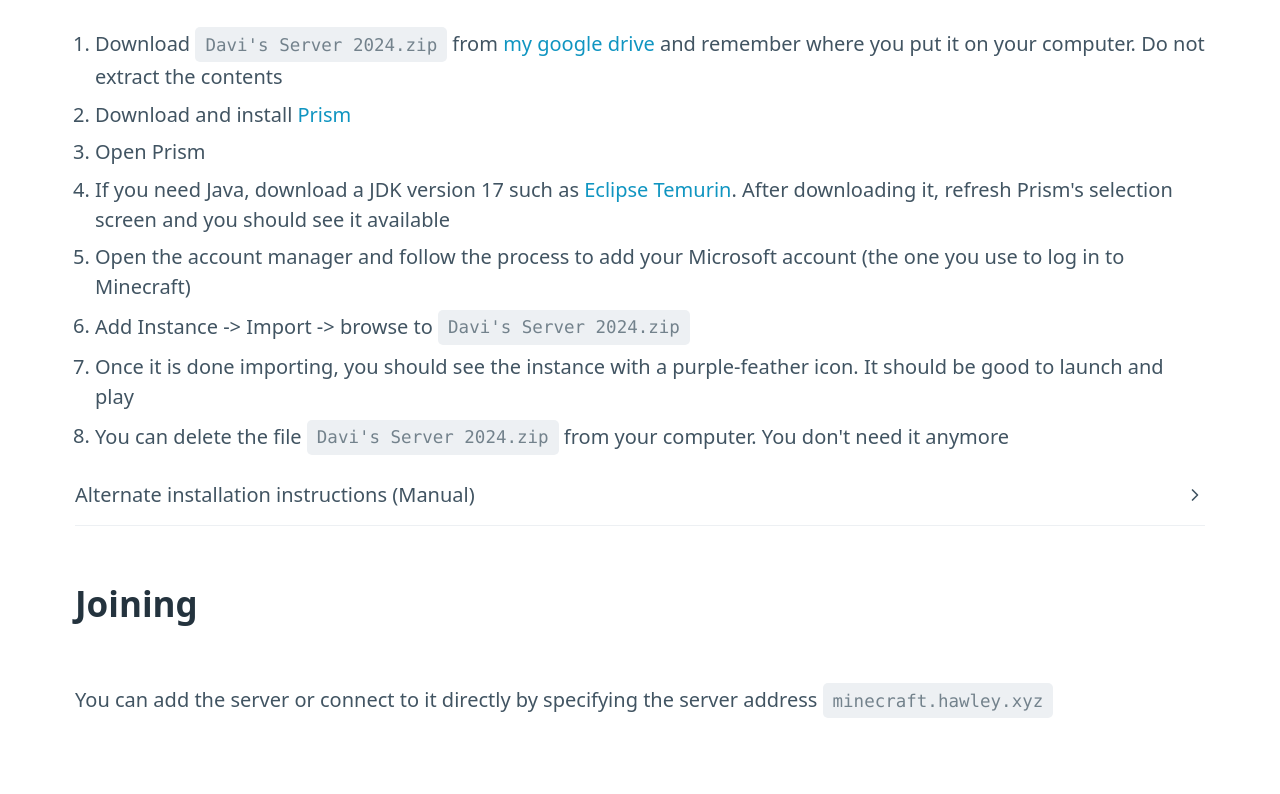
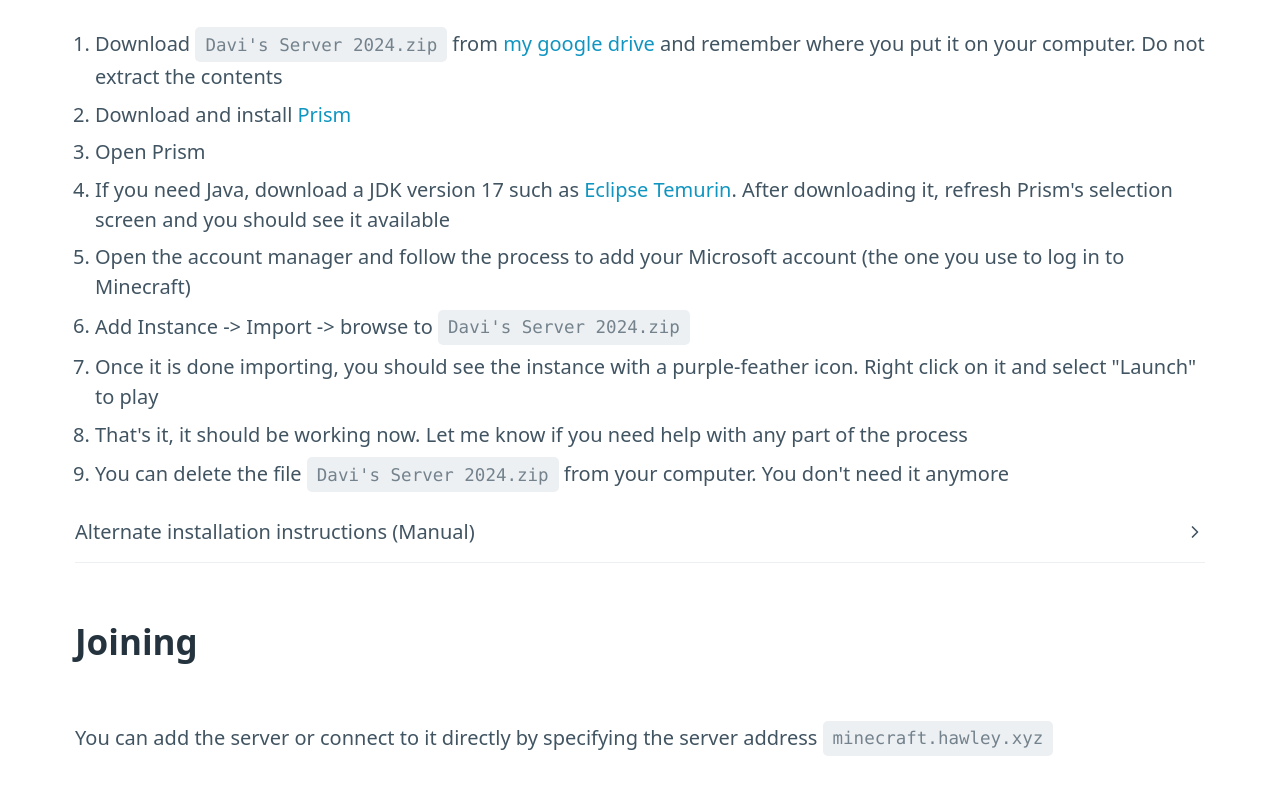
Before and after one commit to shadowyfour/shadowyfour.github.io, a plain HTML site: page minecraft/index.html in a window 1280 px wide. Shown: the part 2895-3689 px from the top of the page. Drawn offline with nearby package versions, Linux system fonts and the light colour scheme.

Commit message:
Update minecraft page with instructions on how to launch

```diff
--- a/minecraft/index.html
+++ b/minecraft/index.html
@@ -82,7 +82,8 @@
     <li>If you need Java, download a JDK version 17 such as <a href="https://adoptium.net/temurin/releases/?version=17">Eclipse Temurin</a>. After downloading it, refresh Prism's selection screen and you should see it available</li>
     <li>Open the account manager and follow the process to add your Microsoft account (the one you use to log in to Minecraft)</li>
     <li>Add Instance -> Import -> browse to <code>Davi's Server 2024.zip</code></li>
-    <li>Once it is done importing, you should see the instance with a purple-feather icon. It should be good to launch and play</li>
+    <li>Once it is done importing, you should see the instance with a purple-feather icon. Right click on it and select "Launch" to play</li>
+    <li>That's it, it should be working now. Let me know if you need help with any part of the process</li>
     <li>You can delete the file <code>Davi's Server 2024.zip</code> from your computer. You don't need it anymore</li>
   </ol>
   <details>
```
